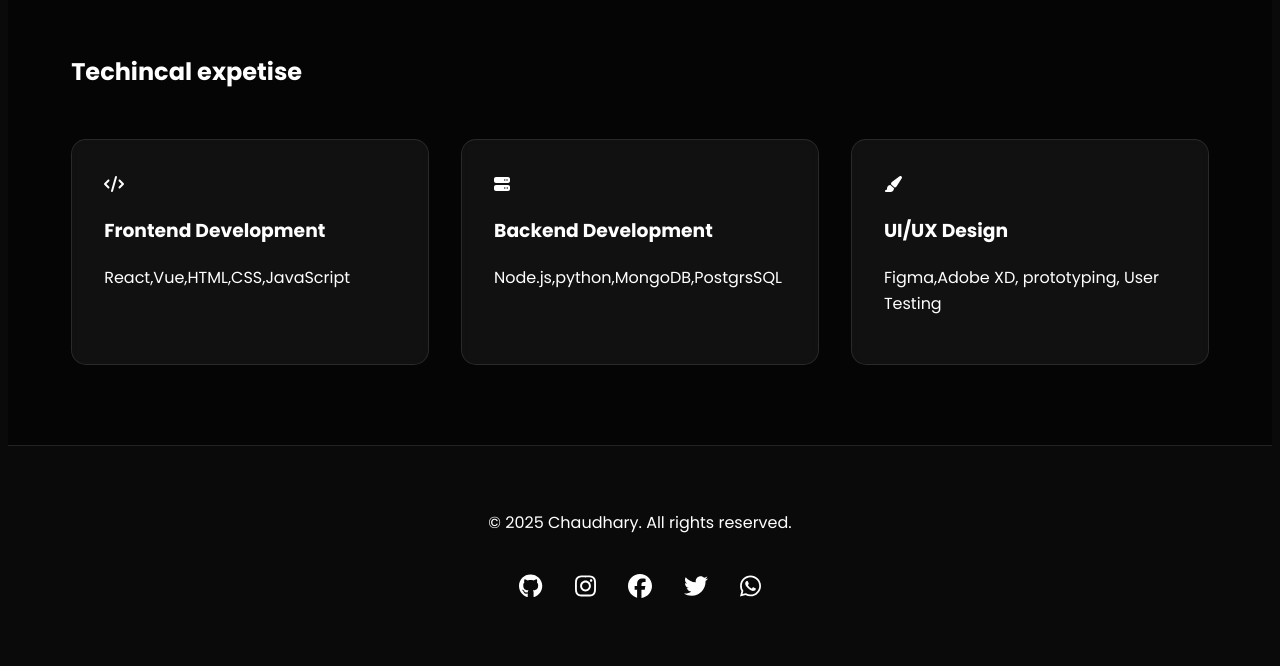
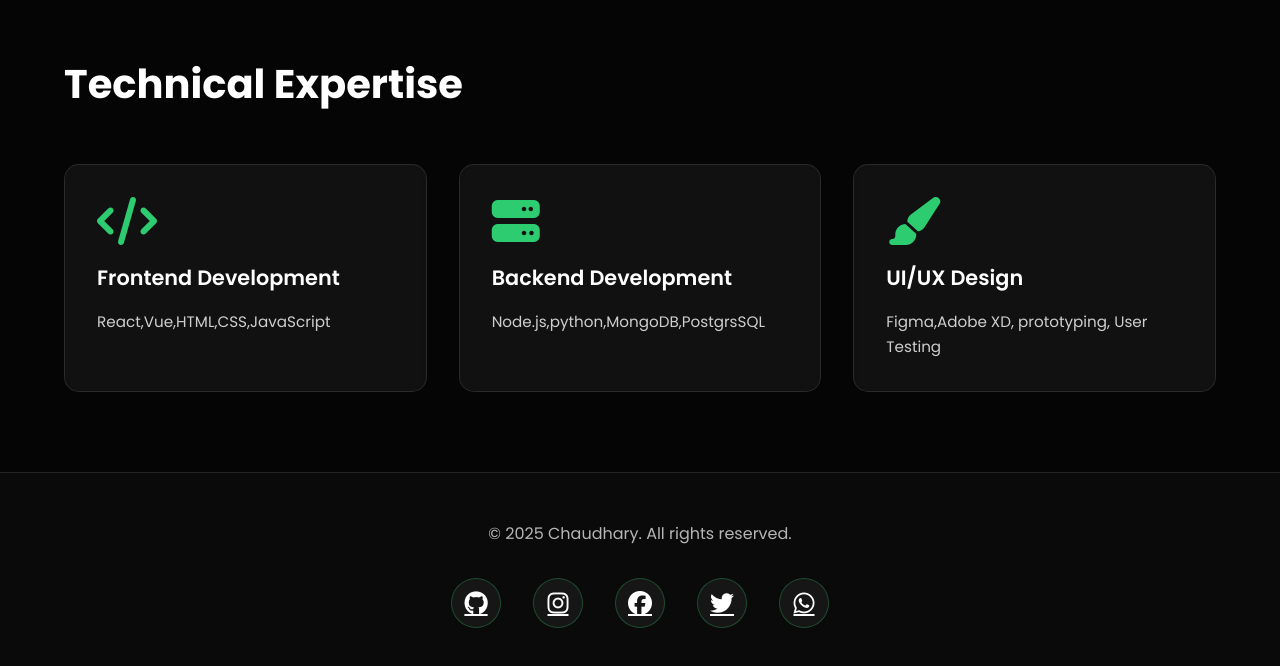
Before and after one commit to AMIRKANT-THARU/Amirkant-portfolio, a plain HTML site: page index.html in a window 1280 px wide. Shown: the part 828-1494 px from the top of the page. Drawn offline with Linux system fonts and the light colour scheme; a script that the page names is missing.

Commit message:
Fix: Add Poppins font globally, fix social media icons with FontAwesome, and improve overall styling

```diff
--- a/index.html
+++ b/index.html
@@ -4,30 +4,30 @@
     <meta charset="UTF-8">
     <meta name="viewport" content="width=device-width, initial-scale=1.0">
     <title>Amir kant Chaudhary portfolio</title>
-    <!-- FontAwesome JS -->
-    <script src="https://cdnjs.cloudflare.com/ajax/libs/font-awesome/6.5.1/js/all.min.js" integrity="sha512-Gtzf4aevgRvc6G6qZSmL8R6Fm2LfGjVcR7KJ8z3O9XNTzF5TcYeJ8M5AeGJwWb1Jv5+0pF5r0zZZVzLvhzUg==" crossorigin="anonymous" referrerpolicy="no-referrer"></script>
     <!-- Google Fonts -->
     <link href="https://fonts.googleapis.com/css2?family=Poppins:wght@300;400;500;600;700&display=swap" rel="stylesheet">
+    <!-- FontAwesome via jsDelivr -->
+    <link rel="stylesheet" href="https://cdn.jsdelivr.net/npm/@fortawesome/fontawesome-free@6.5.2/css/all.min.css">
     <link rel="stylesheet" href="styles.css">
 </head>
 <body>
     <!--Navigation-->
     <nav class="navbar">
-        <a href="#Home" class="logo">Amir kant Chaudhary</a>
+        <a href="#Home" class="logo">AKC</a>
         <ul class="nav-links">
             <li><a href="#Home">Home</a></li>
-            <li><a href="#About">Skills</a></li>
-            <li><a href="#Services">Project</a></li>
-            <li><a href="#Portfolio">Contact</a></li>
+            <li><a href="#skills">Skills</a></li>
+            <li><a href="#skills">Project</a></li>
+            <li><a href="#contact">Contact</a></li>
         </ul>
     </nav>
 
         <!--Hero section-->
-        <section id= "Home" class ="hero">
+        <section id="Home" class="hero">
             <div class="hero-content">
                 <h1>DevOps Engineer & Web Developer</h1>
                 <p>Building digital experience that merge creativity with technology</p>
-                <p class="highlight"> Specifications in modern web development and cyber system</p>
+                <p class="highlight">Specifications in modern web development and cyber system</p>
                 <a href="#contact" class="cta-button">Let's connect</a>
             </div>
             <div class="hero-image">
@@ -36,8 +36,8 @@
         </section>
 
         <!--Skill section-->
-        <section id ="skills" class="skills">
-        <h2>Techincal expetise</h2>
+        <section id="skills" class="skills">
+            <h2>Technical Expertise</h2>
             <div class="skills-grid">
                 <div class="skill-card">
                     <i class="fa-solid fa-code"></i>
@@ -57,18 +57,16 @@
             </div>
         </section>
 
-        <!--foorter-->
-     <footer>
+        <!--Footer-->
+        <footer id="contact">
             <p>&copy; 2025 Chaudhary. All rights reserved.</p>
             <div class="social-links">
-    <a href="#"><i class="fab fa-github"></i></a>
-    <a href="#"><i class="fab fa-instagram"></i></a>
-    <a href="#"><i class="fab fa-facebook"></i></a>
-    <a href="#"><i class="fab fa-twitter"></i></a>
-    <a href="#"><i class="fab fa-whatsapp"></i></a>
+                <a href="https://github.com/AMIRKANT-THARU" target="_blank" title="GitHub"><i class="fab fa-github"></i></a>
+                <a href="#" title="Instagram"><i class="fab fa-instagram"></i></a>
+                <a href="#" title="Facebook"><i class="fab fa-facebook"></i></a>
+                <a href="#" title="Twitter"><i class="fab fa-twitter"></i></a>
+                <a href="#" title="WhatsApp"><i class="fab fa-whatsapp"></i></a>
             </div>
-
         </footer>
-        <!--link to javascript file-->
 </body>
 </html>
--- a/styles.css
+++ b/styles.css
@@ -7,10 +7,20 @@
     --dark-bg: #0a0a0a;
     --darker-bg: #050505;
 }
+
+@import url('https://fonts.googleapis.com/css2?family=Poppins:wght@300;400;500;600;700&display=swap');
+
+*{
+    font-family: 'Poppins', -apple-system, BlinkMacSystemFont, 'Segoe UI', sans-serif;
+    margin: 0;
+    padding: 0;
+    box-sizing: border-box;
+}
+
 body{
-    font-family: 'Poppins', sans-serif;
+    font-family: 'Poppins', -apple-system, BlinkMacSystemFont, 'Segoe UI', sans-serif;
     background-color: var(--dark-bg);
-    color:var(--text);
+    color: var(--text);
     line-height: 1.6;
     overflow-x: hidden;
 }
@@ -70,10 +80,10 @@ body{
 
 /*hero section*/
 #Home{
-    min-width: 100vh;
+    min-height: 100vh;
     display: flex;
     align-items: center;
-    padding:12% 5%;
+    padding: 12% 5%;
     background: radial-gradient(circle at 75% 30%, var(--accent-glow) 0%, transparent 30%);
 }
 
@@ -85,7 +95,7 @@ body{
 .hero-image{
     flex: 1;
     text-align: center;
-    position:relative
+    position: relative;
 }
 
 .profile-image{
@@ -96,7 +106,7 @@ body{
     border: 3px solid var(--accent);
     box-shadow: 0 0 50px var(--accent-glow);
     animation: float 3s ease-in-out infinite;
-    filter : grayscale(0.2) contrast(1.1);
+    filter: grayscale(0.2) contrast(1.1);
 }
 
 @keyframes float{
@@ -114,8 +124,9 @@ body{
     background: linear-gradient(45deg, var(--accent) 30%, #ffffff 70%);
     -webkit-background-clip: text;
     -webkit-text-fill-color: transparent;
+    background-clip: text;
+    font-weight: 700;
 }
-
 
 .hero p{
     font-size: 1.2rem;
@@ -130,16 +141,29 @@ body{
     background: linear-gradient(45deg, var(--accent), #27ae60);
     color: white;
     border-radius: 8px;
-    text-decoration:none;
-    transition:all 0.3s ease;
+    text-decoration: none;
+    transition: all 0.3s ease;
     position: relative;
     overflow: hidden;
+    font-weight: 600;
+}
+
+.cta-button:hover{
+    transform: translateY(-2px);
+    box-shadow: 0 10px 20px rgba(46,204,113,0.3);
 }
 
 /*skills section*/
 .skills{
     padding: 5rem 5%;
     background: var(--darker-bg);
+}
+
+.skills h2{
+    font-size: 2.5rem;
+    margin-bottom: 1rem;
+    color: var(--text);
+    font-weight: 700;
 }
 
 .skills-grid{
@@ -150,7 +174,7 @@ body{
 }
 
 .skill-card{
-        padding:2rem;
+    padding: 2rem;
     border-radius: 15px;
     background: rgba(255, 255, 255, 0.05);
     transition: all 0.3s ease;
@@ -170,6 +194,18 @@ body{
     margin-bottom: 1rem;
 }
 
+.skill-card h3{
+    font-size: 1.3rem;
+    margin-bottom: 1rem;
+    color: var(--text);
+    font-weight: 600;
+}
+
+.skill-card p{
+    font-size: 0.95rem;
+    color: rgba(255, 255, 255, 0.8);
+}
+
 /*footer*/
 footer{
     background: var(--dark-bg);
@@ -178,33 +214,77 @@ body{
     border-top: 1px solid rgba(255,255,255,0.1);
 }
 
+footer p{
+    font-size: 1rem;
+    color: rgba(255, 255, 255, 0.7);
+    margin-bottom: 1.5rem;
+}
+
 .social-links{
     margin-top: 2rem;
     display: flex;
     justify-content: center;
     gap: 2rem;
+    flex-wrap: wrap;
 }
 
 .social-links a{
     color: var(--text);
     font-size: 1.5rem;
     transition: all 0.3s ease;
+    display: inline-flex;
+    align-items: center;
+    justify-content: center;
+    width: 50px;
+    height: 50px;
+    border-radius: 50%;
+    background: rgba(255, 255, 255, 0.05);
+    border: 1px solid rgba(46, 204, 113, 0.3);
+    line-height: 1;
 }
 
 .social-links a:hover{
     color: var(--accent);
+    background: rgba(46, 204, 113, 0.1);
+    border-color: var(--accent);
     transform: translateY(-3px);
 }
 
+.social-links a i{
+    display: inline-block;
+    width: auto;
+    height: auto;
+    font-size: 1.5rem;
+    text-align: center;
+    vertical-align: middle;
+    font-weight: 400;
+}
+
+/*Mobile Responsive*/
 @media (max-width: 768px){
-        .hero h1{
+    #Home{
         flex-direction: column;
-            text-align: center;
         padding-top: 8rem;
+        padding-bottom: 3rem;
     }
+
     .hero-content{
         padding-right: 0;
         margin-bottom: 3rem;
+        text-align: center;
+    }
+
+    .hero h1{
+        font-size: 2rem;
+    }
+
+    .hero p{
+        font-size: 1rem;
+    }
+
+    .hero-image{
+        display: flex;
+        justify-content: center;
     }
 
     .profile-image{
@@ -221,4 +301,12 @@ body{
         padding-left: 2rem;
     }
 
+    .skills h2{
+        font-size: 1.8rem;
     }
+
+    .cta-button{
+        font-size: 0.9rem;
+        padding: 0.8rem 1.5rem;
+    }
+}
```
Lines whose indentation alone changed are shown as unchanged.
